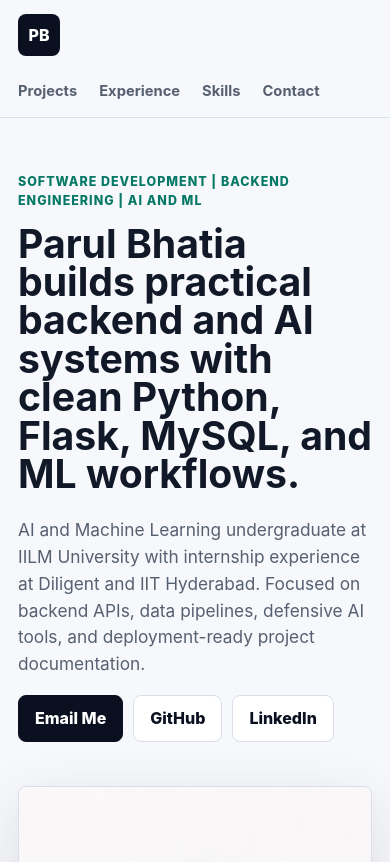
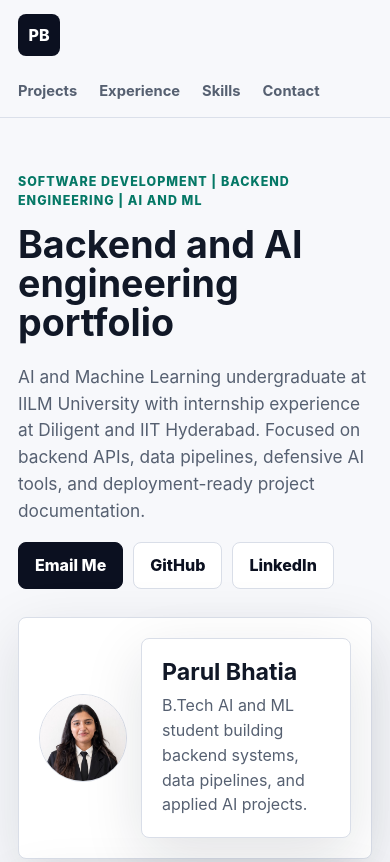
Before and after one commit to Parulshuklaa/portfolio_, a plain HTML site: page index.html in a window 390 px wide. Shown: the top 862 px of the page. Drawn offline with Linux system fonts and the light colour scheme.

Commit message:
Refine portfolio hero layout

```diff
--- a/index.html
+++ b/index.html
@@ -23,7 +23,7 @@
       <section class="hero section">
         <div class="hero-copy">
           <p class="eyebrow">Software Development | Backend Engineering | AI and ML</p>
-          <h1>Parul Bhatia builds practical backend and AI systems with clean Python, Flask, MySQL, and ML workflows.</h1>
+          <h1>Backend and AI engineering portfolio</h1>
           <p class="intro">AI and Machine Learning undergraduate at IILM University with internship experience at Diligent and IIT Hyderabad. Focused on backend APIs, data pipelines, defensive AI tools, and deployment-ready project documentation.</p>
           <div class="actions" aria-label="Contact and profile links">
             <a class="button primary" href="mailto:parul.work15@gmail.com">Email Me</a>
@@ -32,9 +32,13 @@
           </div>
         </div>
         <aside class="scoreboard" aria-label="Career snapshot">
-          <figure class="portrait-card">
-            <img src="parul-bhatia-formal.jpg" alt="Parul Bhatia in formal attire">
-          </figure>
+          <div class="profile-card">
+            <img src="parul-bhatia-headshot.jpg" alt="Parul Bhatia in formal attire">
+            <div>
+              <h2>Parul Bhatia</h2>
+              <p>B.Tech AI and ML student building backend systems, data pipelines, and applied AI projects.</p>
+            </div>
+          </div>
           <div>
             <span>8.39</span>
             <p>B.Tech GPA</p>
--- a/styles.css
+++ b/styles.css
@@ -86,9 +86,9 @@ nav a:focus {
 
 .hero {
   display: grid;
-  grid-template-columns: minmax(0, 1.25fr) minmax(300px, 0.75fr);
+  grid-template-columns: minmax(0, 1fr) minmax(300px, 0.72fr);
   align-items: start;
-  gap: 44px;
+  gap: clamp(28px, 5vw, 56px);
 }
 
 .eyebrow {
@@ -108,10 +108,10 @@ p {
 }
 
 h1 {
-  max-width: 860px;
-  margin-bottom: 24px;
-  font-size: clamp(2.6rem, 5vw, 5rem);
-  line-height: 0.98;
+  max-width: 680px;
+  margin-bottom: 22px;
+  font-size: clamp(2.35rem, 4.2vw, 4rem);
+  line-height: 1.04;
   letter-spacing: 0;
 }
 
@@ -167,24 +167,37 @@ h3 {
   gap: 14px;
 }
 
-.portrait-card {
-  position: relative;
-  overflow: hidden;
-  min-height: 430px;
-  margin: 0;
+.profile-card {
+  display: grid;
+  grid-template-columns: 112px minmax(0, 1fr);
+  align-items: center;
+  gap: 18px;
+  padding: 18px;
   border: 1px solid var(--line);
   border-radius: 8px;
   background: #fff;
   box-shadow: var(--shadow);
 }
 
-.portrait-card img {
+.profile-card img {
   display: block;
-  width: 100%;
-  height: 100%;
-  min-height: 430px;
+  width: 112px;
+  height: 112px;
   object-fit: cover;
-  object-position: 50% 28%;
+  object-position: 50% 26%;
+  border-radius: 50%;
+  border: 1px solid var(--line);
+}
+
+.profile-card h2 {
+  margin-bottom: 8px;
+  font-size: 1.45rem;
+  line-height: 1.15;
+}
+
+.profile-card p {
+  margin: 0;
+  color: var(--muted);
 }
 
 .scoreboard div,
@@ -371,11 +384,6 @@ li + li {
     padding-top: 54px;
   }
 
-  .portrait-card,
-  .portrait-card img {
-    min-height: 520px;
-  }
-
   .project-grid,
   .skills-grid {
     grid-template-columns: 1fr;
@@ -397,11 +405,17 @@ li + li {
   }
 
   h1 {
-    font-size: 2.45rem;
+    font-size: 2.35rem;
   }
 
-  .portrait-card,
-  .portrait-card img {
-    min-height: 460px;
+  .profile-card {
+    grid-template-columns: 88px minmax(0, 1fr);
+    gap: 14px;
+    padding: 14px;
+  }
+
+  .profile-card img {
+    width: 88px;
+    height: 88px;
   }
 }
```
Also changed, not shown: parul-bhatia-headshot.jpg (added).
